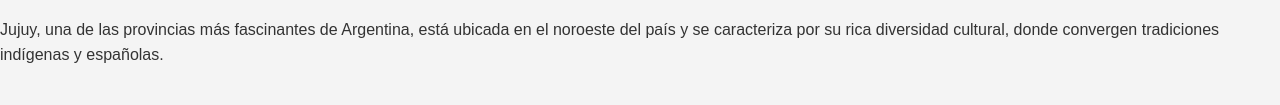
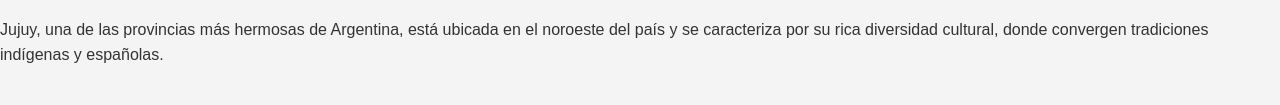
Before and after one commit to TiziGallo/TP01GALLO, a plain HTML site: page index.html in a window 1280 px wide. Shown: the part 185-290 px from the top of the page. Drawn offline with Linux system fonts and the light colour scheme.

Commit message:
Update index.html

```diff
--- a/index.html
+++ b/index.html
@@ -15,7 +15,7 @@
 </nav>
 
 <h1>Bienvenido a la Cultura de Jujuy</h1>
-<p>Jujuy, una de las provincias más fascinantes de Argentina, está ubicada en el noroeste del país y se caracteriza por su rica diversidad cultural, donde convergen tradiciones indígenas y españolas.</p>
+<p>Jujuy, una de las provincias más hermosas de Argentina, está ubicada en el noroeste del país y se caracteriza por su rica diversidad cultural, donde convergen tradiciones indígenas y españolas.</p>
 
 <h2>Tradiciones y Costumbres</h2>
 <p>La cultura jujeña está profundamente ligada a las tradiciones andinas. Entre las festividades más destacadas se encuentra la Fiesta de la Pachamama, que se celebra en agosto, donde los lugareños rinden homenaje a la Madre Tierra ofreciendo alimentos y bebidas. Además, la Fiesta de la Virgen de la Candelaria es otra celebración importante que mezcla religiosidad con folclore.</p>
```
